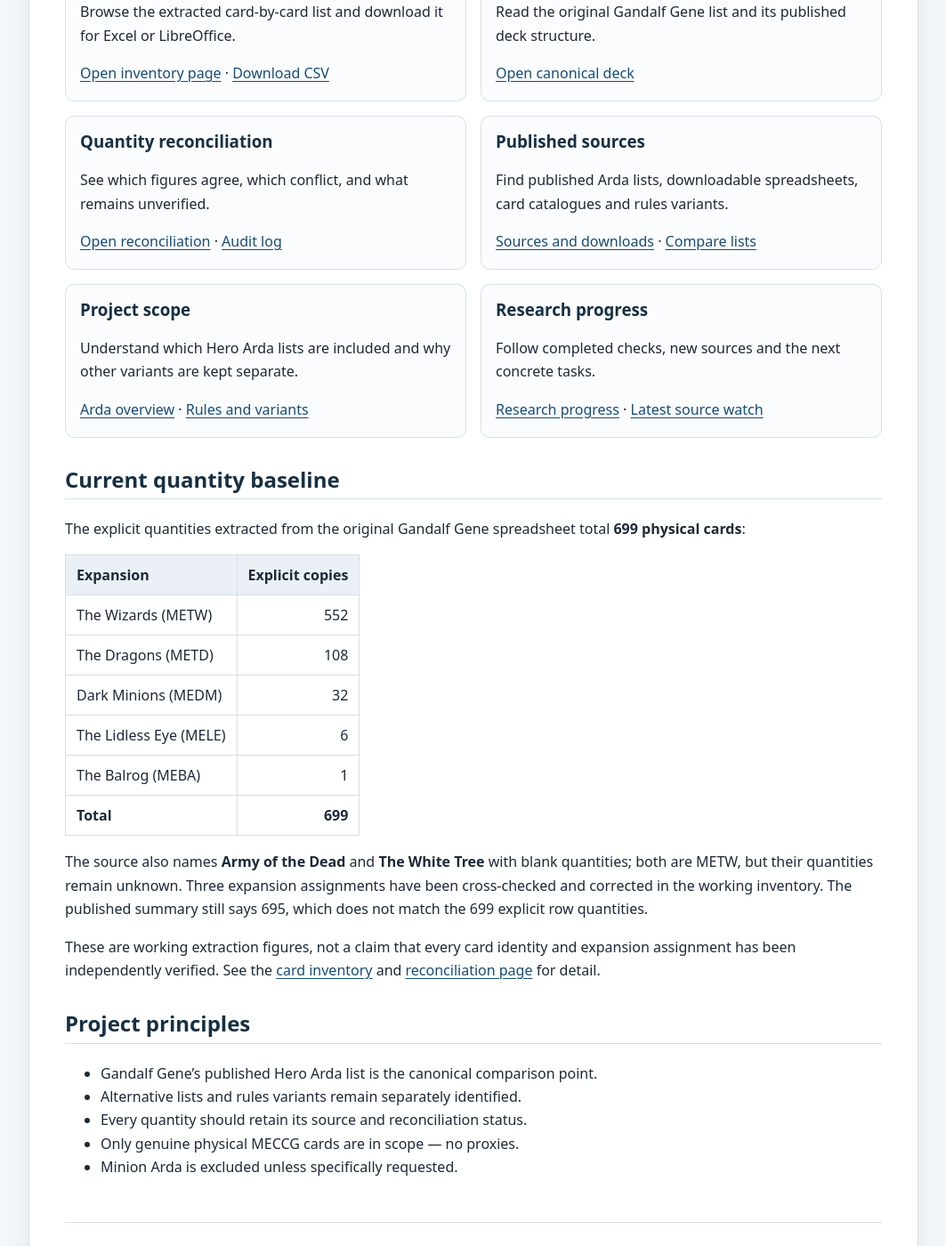
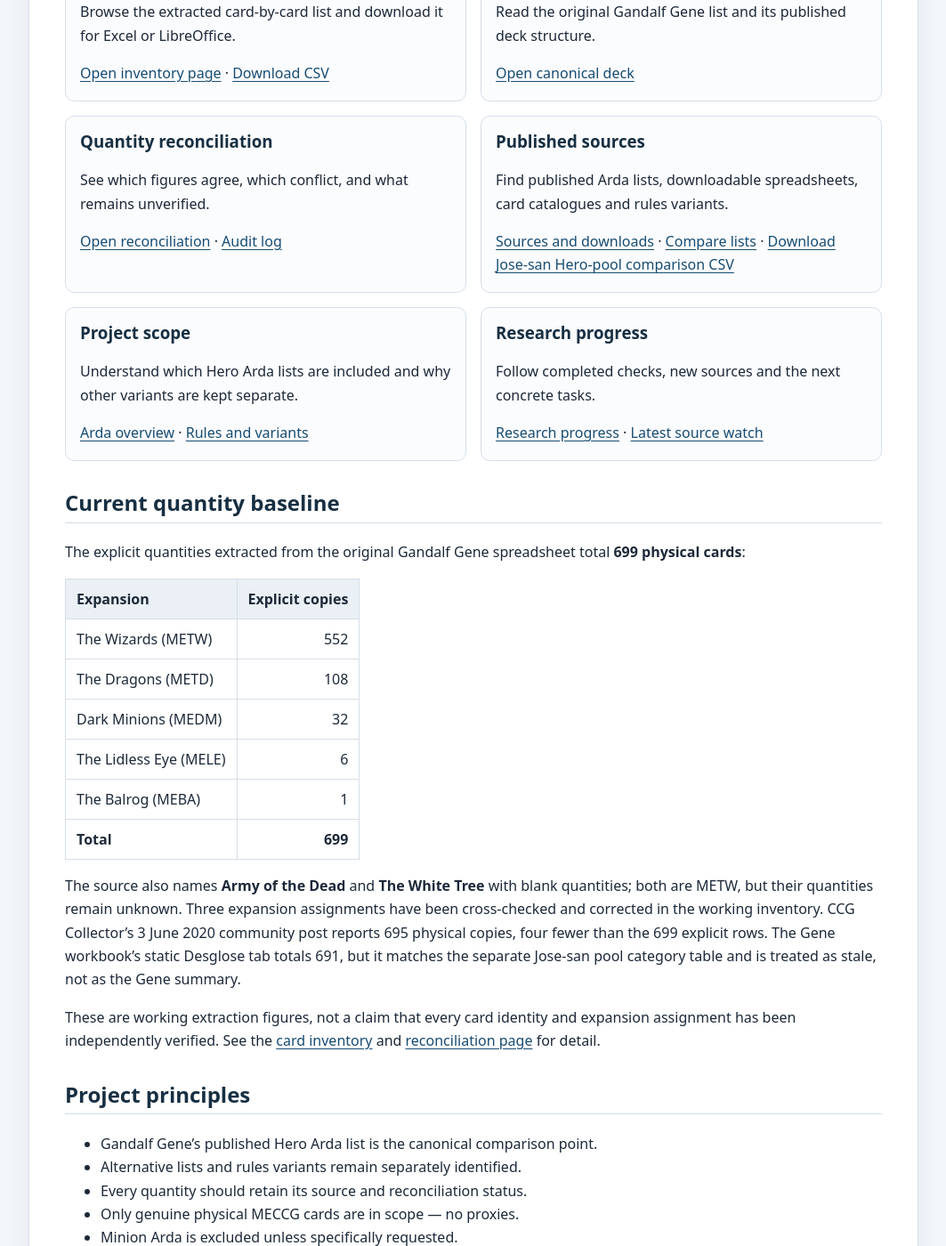
Before and after one commit to JamSpot/meccg-arda-master-database, a Jekyll site: the page built from index.md, in a window 1280 px wide and 1400 px high, scrolled down 1006 px. Shown: the whole window at 89% size, without its empty margins (108-1171 px from the left). Built offline with Jekyll 4.4.1, drawn with Linux system fonts in a browser that asks for light colours.

```diff
--- a/index.md
+++ b/index.md
@@ -41,7 +41,7 @@ Use the rest of this site when you need to check what is in the published Arda p
   <section class="home-link-card">
     <h3>Published sources</h3>
     <p>Find published Arda lists, downloadable spreadsheets, card catalogues and rules variants.</p>
-    <p><a href="docs/sources.html">Sources and downloads</a> · <a href="docs/comparison-lists.html">Compare lists</a></p>
+    <p><a href="docs/sources.html">Sources and downloads</a> · <a href="docs/comparison-lists.html">Compare lists</a> · <a href="data/jose-san-hero-arda-pool-comparison.csv">Download Jose-san Hero-pool comparison CSV</a></p>
   </section>
   <section class="home-link-card">
     <h3>Project scope</h3>
@@ -68,7 +68,7 @@ The explicit quantities extracted from the original Gandalf Gene spreadsheet tot
 | The Balrog (MEBA) | 1 |
 | **Total** | **699** |
 
-The source also names **Army of the Dead** and **The White Tree** with blank quantities; both are METW, but their quantities remain unknown. Three expansion assignments have been cross-checked and corrected in the working inventory. The published summary still says 695, which does not match the 699 explicit row quantities.
+The source also names **Army of the Dead** and **The White Tree** with blank quantities; both are METW, but their quantities remain unknown. Three expansion assignments have been cross-checked and corrected in the working inventory. CCG Collector's 3 June 2020 community post reports 695 physical copies, four fewer than the 699 explicit rows. The Gene workbook's static Desglose tab totals 691, but it matches the separate Jose-san pool category table and is treated as stale, not as the Gene summary.
 
 These are working extraction figures, not a claim that every card identity and expansion assignment has been independently verified. See the [card inventory](docs/card-inventory.html) and [reconciliation page](docs/source-reconciliation.html) for detail.
 
```
